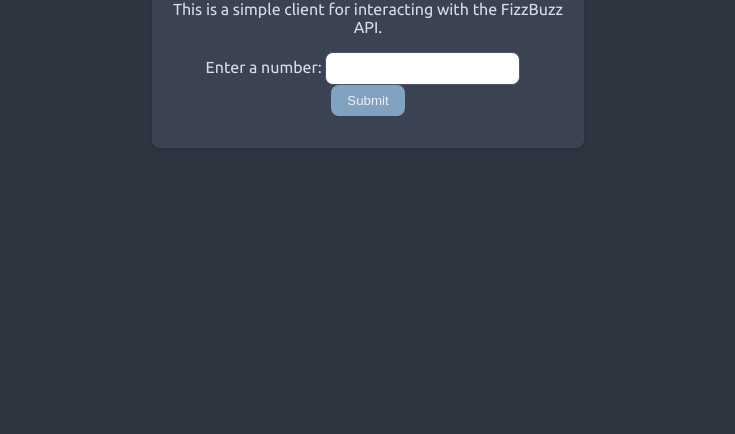
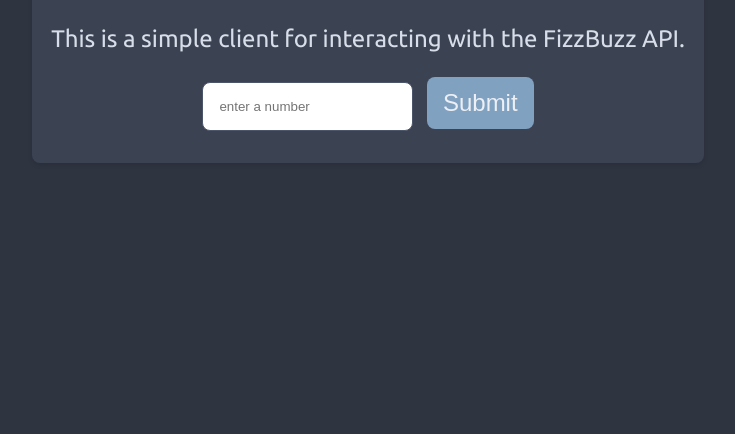
Before and after one commit to Jotrorox/fbapi, a plain HTML site: page web/index.html in a window 1280 px wide. Shown: the part 366-800 px from the top of the page, without its empty margins (272-1007 px from the left). Drawn offline with Linux system fonts and the light colour scheme.

Commit message:
Restyling the Input form

```diff
--- a/web/index.html
+++ b/web/index.html
@@ -10,9 +10,11 @@
     <link
         href="https://fonts.googleapis.com/css2?family=Ubuntu:ital,wght@0,300;0,400;0,500;0,700;1,300;1,400;1,500;1,700&display=swap"
         rel="stylesheet">
+    <script src="https://kit.fontawesome.com/bb77cc8a63.js" crossorigin="anonymous"></script>
     <style>
         body {
             font-family: "Ubuntu", sans-serif;
+            font-size: 1.5rem;
             background-color: #2e3440;
             color: #d8dee9;
             display: flex;
@@ -29,7 +31,7 @@
             border-radius: 0.5rem;
             box-shadow: 0 2px 5px rgba(0, 0, 0, 0.1);
             margin-bottom: 1rem;
-            width: 50vh;
+            width: 50vw;
             text-align: center;
             animation: slideUp 0.5s ease-in-out;
             transition: transform 0.5s ease-in-out;
@@ -54,7 +56,7 @@
             background-color: #3b4252;
             border-radius: 0.5rem;
             box-shadow: 0 2px 5px rgba(0, 0, 0, 0.1);
-            width: 50vh;
+            width: 50vw;
             text-align: center;
             animation: fadeIn 0.5s ease-in-out;
         }
@@ -67,17 +69,23 @@
             background-color: #81a1c1;
             color: #eceff4;
             border: none;
-            padding: 0.5rem 1rem;
+            padding: 0.75rem 1rem;
             border-radius: 0.5rem;
             cursor: pointer;
             transition: background-color 0.3s;
+            font-size: 1.5rem;
         }
 
         #number {
-            padding: 0.5rem;
+            padding: 1rem;
             border-radius: 0.5rem;
             border: 1px solid #4c566a;
-            margin-right: 10px;
+            margin-right: 0.5rem;
+        }
+
+        #number:focus {
+            outline: none;
+            border-color: #5e81ac;
         }
 
         @keyframes slideUp {
@@ -121,11 +129,12 @@
         <h1>FizzBuzz API</h1>
         <p>This is a simple client for interacting with the FizzBuzz API.</p>
 
-        <div id="input-container">
-            <label for="number">Enter a number:</label>
-            <input type="number" id="number" min="1">
-            <button class="input_btn" onclick="fetchFizzBuzz()">Submit</button>
-        </div>
+        <form id="fizzbuzz-form">
+            <div id="input-container">
+                <input type="number" id="number" min="1" placeholder="enter a number">
+                <button class="input_btn" type="submit">Submit</button>
+            </div>
+        </form>
     </div>
 
     <div id="result-container">
@@ -158,6 +167,12 @@
                 })
                 .catch(error => console.error('Error fetching FizzBuzz:', error));
         }
+
+        document.getElementById('fizzbuzz-form').addEventListener('submit', function (event) {
+            event.preventDefault();
+
+            fetchFizzBuzz();
+        });
     </script>
 </body>
 
```
